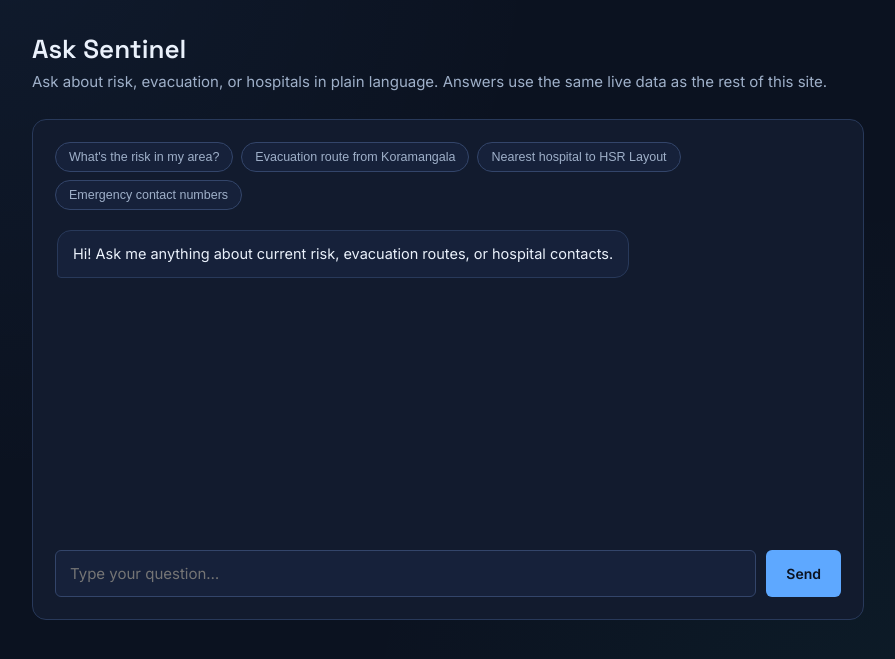
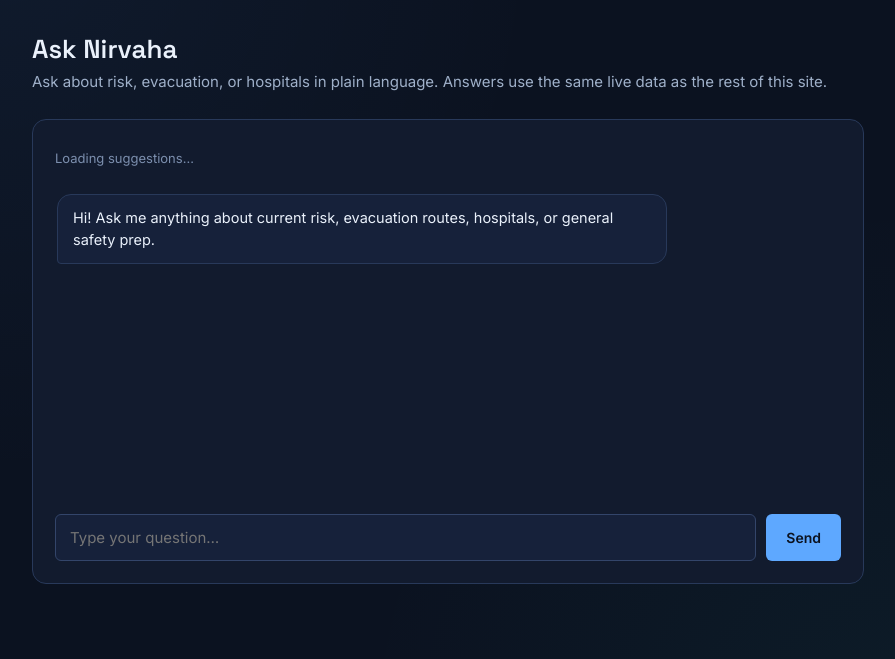
Before and after one commit to JayaKeerthan01/DRS, a Flask app: template templates/citizen_chat.html in a window 1280 px wide. Shown: the part 61-720 px from the top of the page, without its empty margins (192-1087 px from the left). Run offline with Flask 3, Linux system fonts and the light colour scheme; the template is opened without the code that fills it, so the values that code supplies are empty.

Commit message:
Update citizen_chat.html

```diff
--- a/templates/citizen_chat.html
+++ b/templates/citizen_chat.html
@@ -1,22 +1,19 @@
 {% extends "citizen_base.html" %}
-{% block title %}Ask Sentinel{% endblock %}
+{% block title %}Ask Nirvaha{% endblock %}
 
 {% block content %}
 <div class="citizen-hero">
-  <h1>Ask Sentinel</h1>
+  <h1>Ask Nirvaha</h1>
   <p>Ask about risk, evacuation, or hospitals in plain language. Answers use the same live data as the rest of this site.</p>
 </div>
 
 <div class="big-card">
-  <div class="chat-suggestions">
-    <button class="chat-suggestion" data-q="What's the risk in my area?">What's the risk in my area?</button>
-    <button class="chat-suggestion" data-q="What's the safest evacuation route from Koramangala?">Evacuation route from Koramangala</button>
-    <button class="chat-suggestion" data-q="Nearest hospital to HSR Layout">Nearest hospital to HSR Layout</button>
-    <button class="chat-suggestion" data-q="Emergency contact numbers">Emergency contact numbers</button>
+  <div class="chat-suggestions" id="chat-suggestions">
+    <div class="empty-state" style="padding:8px 0;">Loading suggestions…</div>
   </div>
 
   <div class="chat-window" id="chat-window">
-    <div class="chat-bubble bot">Hi! Ask me anything about current risk, evacuation routes, or hospital contacts.</div>
+    <div class="chat-bubble bot">Hi! Ask me anything about current risk, evacuation routes, hospitals, or general safety prep.</div>
   </div>
 
   <div class="chat-input-row">
@@ -27,5 +24,8 @@
 {% endblock %}
 
 {% block scripts %}
+<script>
+  const HOME_ZONE = {{ home_zone|tojson }};
+</script>
 <script src="{{ url_for('static', filename='js/citizen_chat.js') }}"></script>
 {% endblock %}
```
